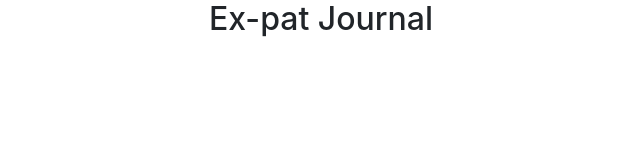
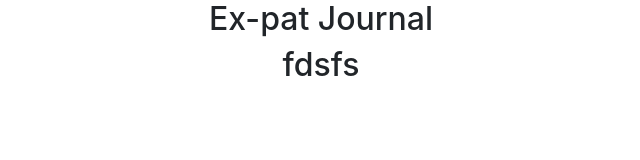
Before and after one commit to zachary-peterson/front-end-1, a React (Create React App) app: page / in a window 1280 px wide. Shown: the top 160 px of the page, without its empty margins (319-959 px from the left). Built offline with nearby package versions, Linux system fonts and the light colour scheme.

Commit message:
Created UserCard for dashboard. Building a dummy version of that until we have data.

```diff
--- a/src/App.js
+++ b/src/App.js
@@ -1,11 +1,12 @@
 import React from 'react';
-import logo from './logo.svg';
+import Dashboard from './components/Dashboard';
 import './App.css';
 
 function App() {
   return (
     <div className="App">
       <h2>Ex-pat Journal</h2>
+      <Dashboard />
     </div>
   );
 }
--- a/src/components/Dashboard.js
+++ b/src/components/Dashboard.js
@@ -0,0 +1,12 @@
+import React from 'react';
+import UserCard from './UserCard';
+
+const Dashboard = () => {
+    return (
+        <div>
+            <UserCard />
+        </div>
+    )
+}
+
+export default Dashboard;
--- /dev/null
+++ b/src/components/UserCard.js
@@ -0,0 +1,12 @@
+import React from 'react';
+import { Jumbotron } from 'reactstrap';
+
+const UserCard = () => {
+    return (
+        <div>
+            <h2>fdsfs</h2>
+        </div>
+    )
+}
+
+export default UserCard;
```
